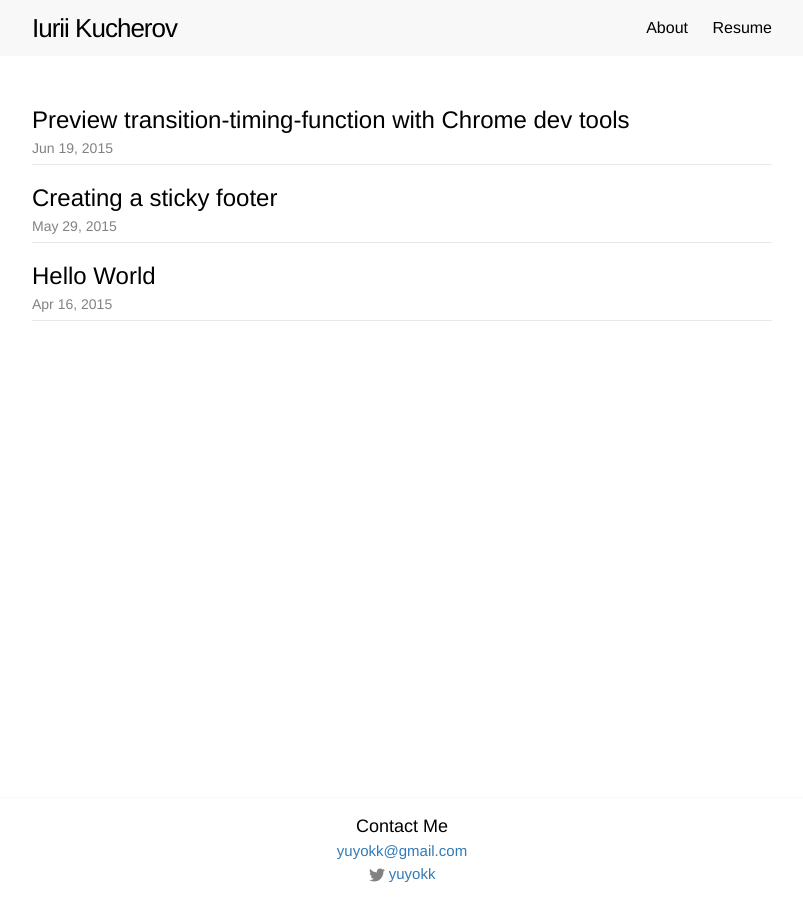
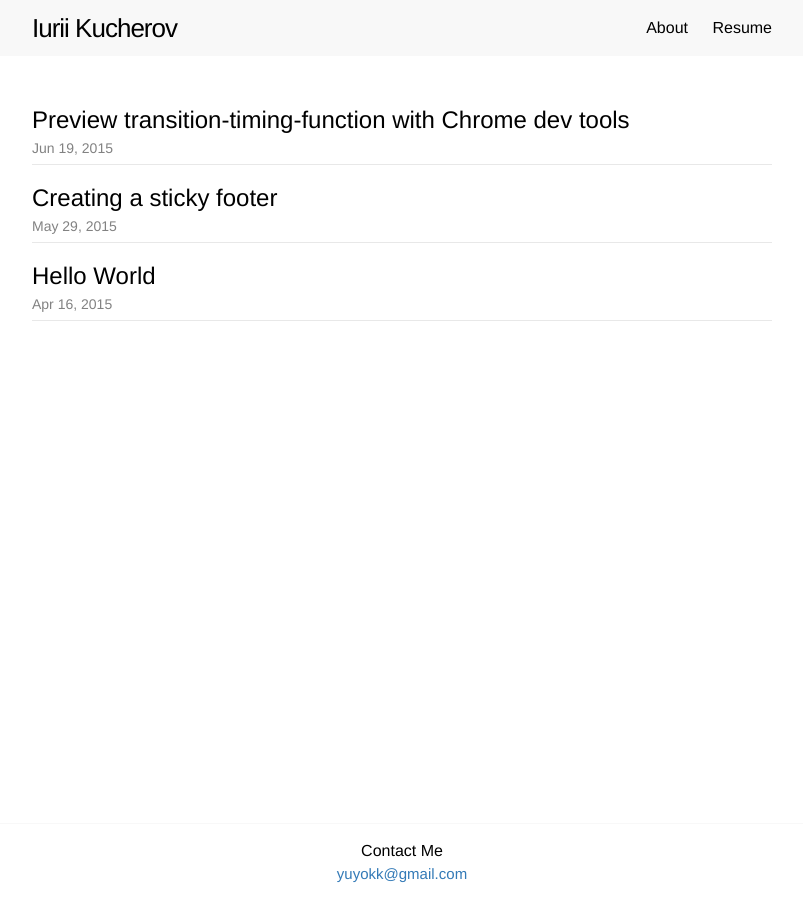
Before and after one commit to yuyokk/yuyokk.github.io, a Jekyll site: the page built from index.html, in a window 1280 px wide. Shown: the whole page, without its empty margins (238-1041 px from the left). Built offline with Jekyll 4.4.1, drawn with Linux system fonts in a browser that asks for light colours.

Commit message:
Hide twitter link for now

```diff
--- a/_config.yml
+++ b/_config.yml
@@ -6,7 +6,7 @@ description: >
   JavaScript, AngularJS and Bootstrap full time engineer and moonlight Wordpress freelancer.
 baseurl: ""
 url: "http://iurii.ninja"
-twitter_username: yuyokk
+# twitter_username: yuyokk
 github_username:
 # Build settings
 markdown: kramdown
--- a/_includes/footer.html
+++ b/_includes/footer.html
@@ -1,11 +1,15 @@
 <footer class="site-footer">
 
   <div class="wrapper">
-    <h2 class="footer-heading">Contact Me</h2>
     <ul class="footer-link">
-      <li>
-        <a href="mailto:{{ site.email }}">{{ site.email }}</a>
-      </li>
+      <h2 class="footer-heading">Contact Me</h2>
+      {% if site.email %}
+        <li>
+          <a href="mailto:{{ site.email }}">
+            {{ site.email }}
+          </a>
+        </li>
+      {% endif %}
 
       {% if site.github_username %}
         <li>
--- a/_sass/_layout.scss
+++ b/_sass/_layout.scss
@@ -114,7 +114,7 @@
     margin-top: 0;
     margin-bottom: 0;
 
-    font-size: 18px;
+    font-size: $base-font-size;
 }
 
 .footer-link {
```
Also changed, not shown: css/main.min.css.
